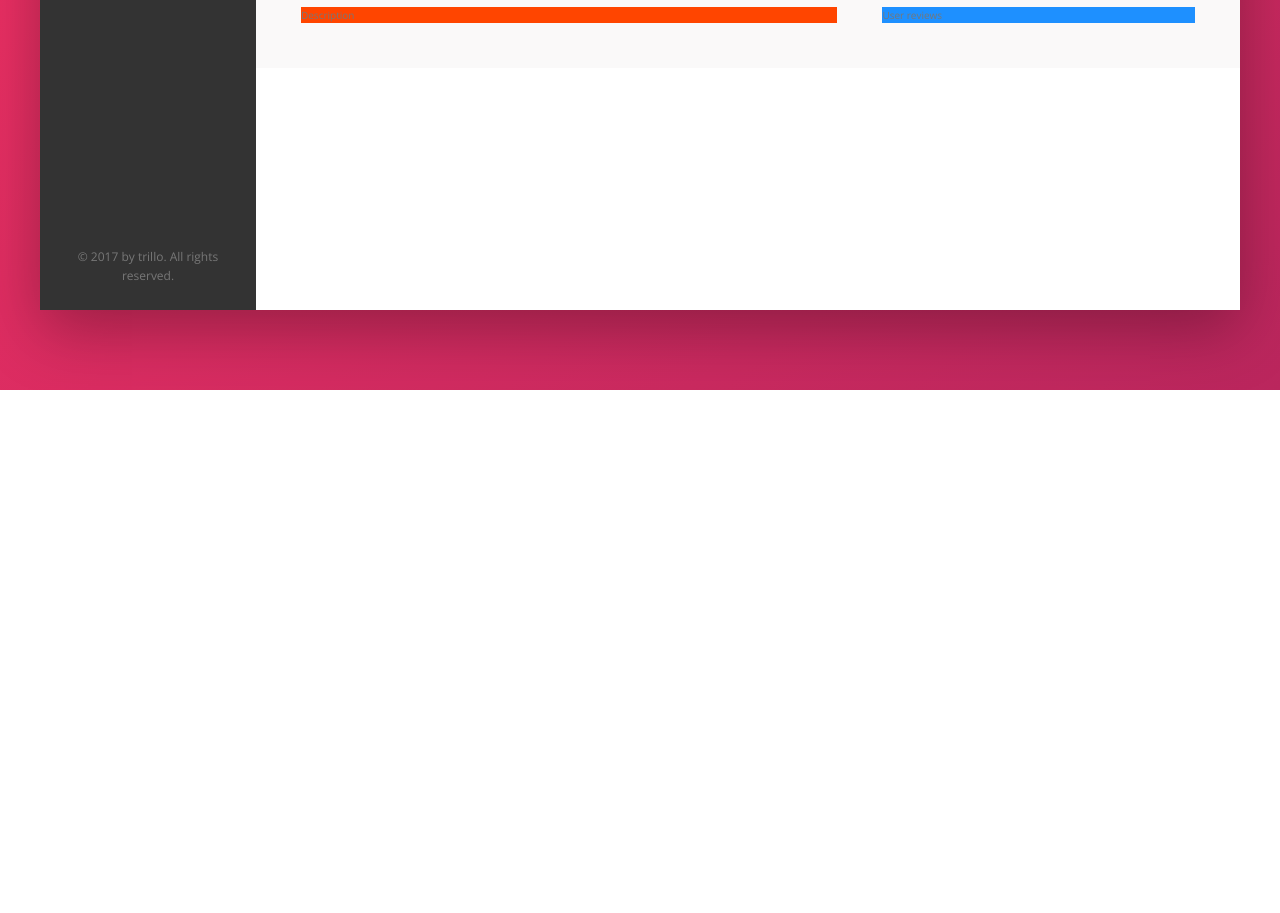
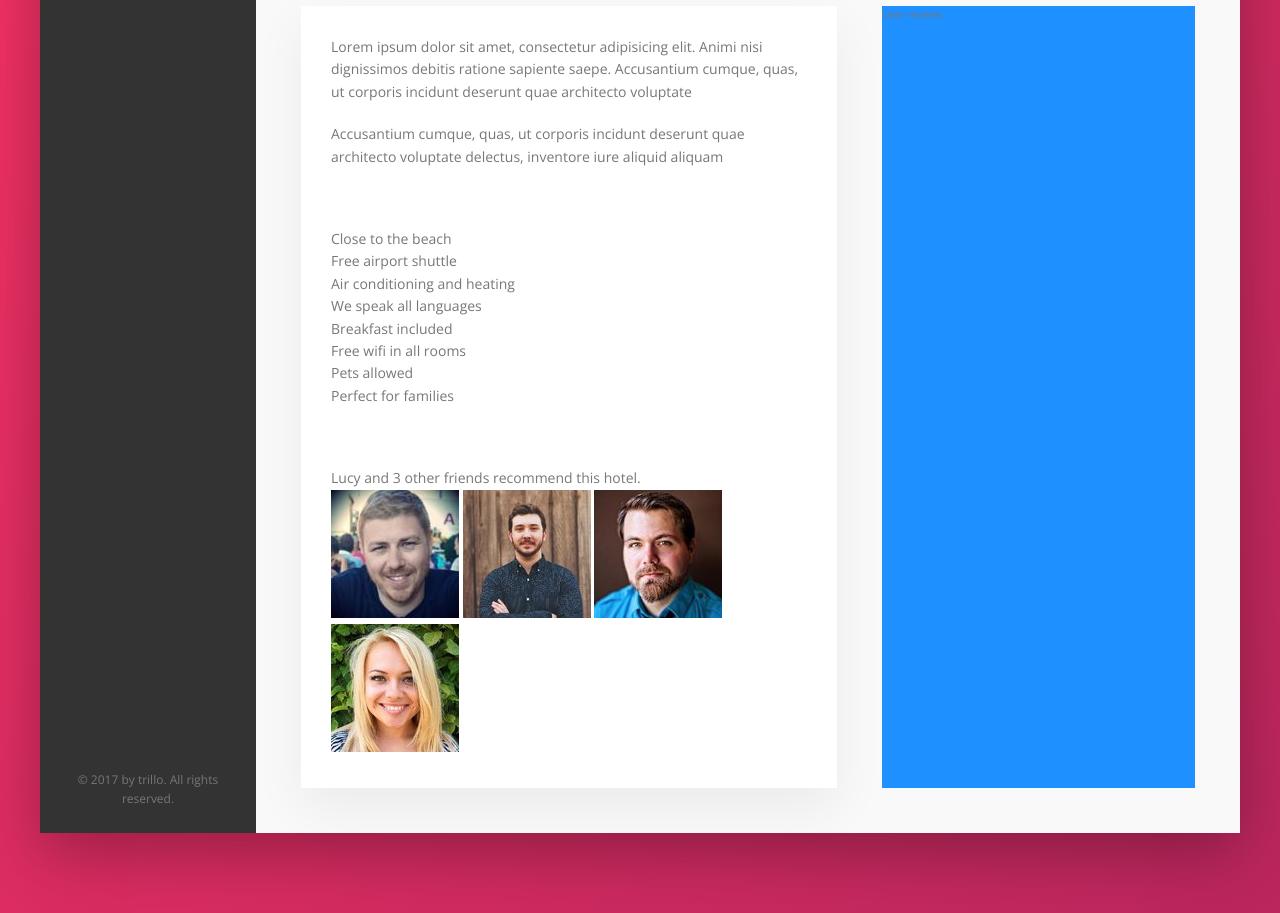
Before and after one commit to didiweb24/Trillo, a website: page index.html in a window 1280 px wide. Shown: the part 640-1553 px from the top of the page. Before the commit the page ends 1030 px from the top, so only its background shows below. Drawn offline with nearby package versions, Linux system fonts and the light colour scheme.

Commit message:
description devam

```diff
--- a/index.html
+++ b/index.html
@@ -132,7 +132,33 @@
 
                       <div class="detail">
                         <div class="description">
-                            Description
+                            <p class="paragraph">
+                                Lorem ipsum dolor sit amet, consectetur adipisicing elit. Animi nisi dignissimos debitis ratione sapiente saepe. Accusantium cumque, quas, ut corporis incidunt deserunt quae architecto voluptate
+                            </p>
+                            <p class="paragraph">
+                                Accusantium cumque, quas, ut corporis incidunt deserunt quae architecto voluptate delectus, inventore iure aliquid aliquam
+                            </p>
+                            <ul class="list">
+                                <li class="list--item">Close to the beach</li>
+                                <li class="list--item">Free airport shuttle</li>
+                                <li class="list--item">Air conditioning and heating</li>
+                                <li class="list--item">We speak all languages</li>
+                                <li class="list--item">Breakfast included</li>
+                                <li class="list--item">Free wifi in all rooms</li>
+                                <li class="list--item">Pets allowed</li>
+                                <li class="list--item">Perfect for families</li>
+                            </ul>
+                            <div class="recommend">
+                                <p class="recommend__count">
+                                    Lucy and 3 other friends recommend this hotel.
+                                </p>
+                                <div class="recommend_friends">
+                                    <img src="img/user-3.jpg" alt="Friends 1" class="recomment__photo">
+                                    <img src="img/user-4.jpg" alt="Friends 2" class="recomment__photo">
+                                    <img src="img/user-5.jpg" alt="Friends 3" class="recomment__photo">
+                                    <img src="img/user-6.jpg" alt="Friends 4" class="recomment__photo">
+                                </div>
+                            </div>
                         </div>
                         <div class="user-reviews">
                             User reviews
--- a/sass/_base.scss
+++ b/sass/_base.scss
@@ -15,6 +15,8 @@
     --color-grey-dark-3:#999;
 
     --shadow-dark:0 2rem 6rem rgba(0,0,0,.3);
+    --shadow-light:0 2rem 5rem rgba(0,0,0,.06);
+    --line:1px solid var(var(--color-grey-light-2))
 
 }
 
--- a/sass/_component.scss
+++ b/sass/_component.scss
@@ -223,7 +223,7 @@
 .overview {
     display: flex;
     align-items: center;
-    border-bottom: 1px solid var(--color-grey-light-2);
+    border-bottom:var(--line);
 
     &__heading {
       font-size: 2.25rem;
@@ -328,3 +328,22 @@
         box-shadow: none;
     }
 }
+
+////////////////////////////////
+/// PARAGRAPH
+.paragraph:not(:last-of-type) {
+    margin-bottom: 2rem;
+}
+
+////////////////////////////////
+/// LIST
+.list {
+    list-style: none;
+    margin: 3rem 0;
+    padding: 3rem 0;
+    border-top: var(--line);
+    border-bottom: var(--line);
+}
+
+////////////////////////////////
+/// RECOMMEND
--- a/sass/_layout.scss
+++ b/sass/_layout.scss
@@ -11,7 +11,7 @@
     font-size: 1.4rem;
      height: 7rem;
      background-color: #fff;
-     border-bottom: 1px solid var(--color-grey-light-2);
+     border-bottom: var(--line);
 
      display: flex;
      justify-content: space-between;
@@ -20,7 +20,7 @@
 
 .content {
     display: flex;
-    height: 80rem;
+
 
 
 }
@@ -46,11 +46,15 @@
 .detail {
    display: flex;
    padding: 4.5rem;
-   background-color: (var(--color-grey-light-1));
+   background-color: var(--color-grey-light-1);
+   border-bottom: var(--line);
 }
 
 .description {
-   background-color: orangered;
+   font-size: 1.4rem;
+   background-color: #fff;
+   box-shadow: var(--shadow-light);
+   padding: 3rem;
    flex: 0 0 60%;
    margin-right: 4.5rem;
 }
```
Also changed, not shown: css/style.css.
